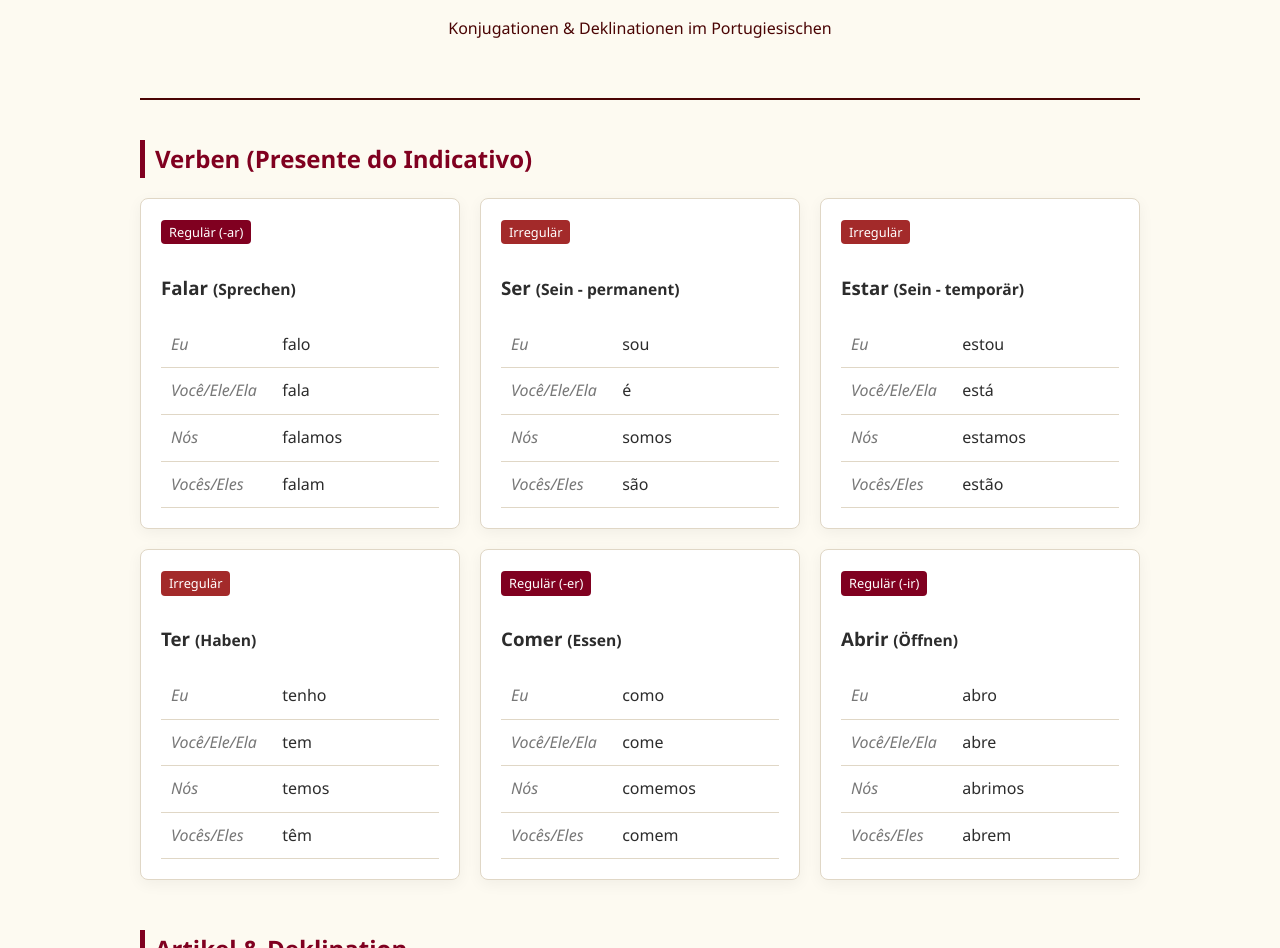
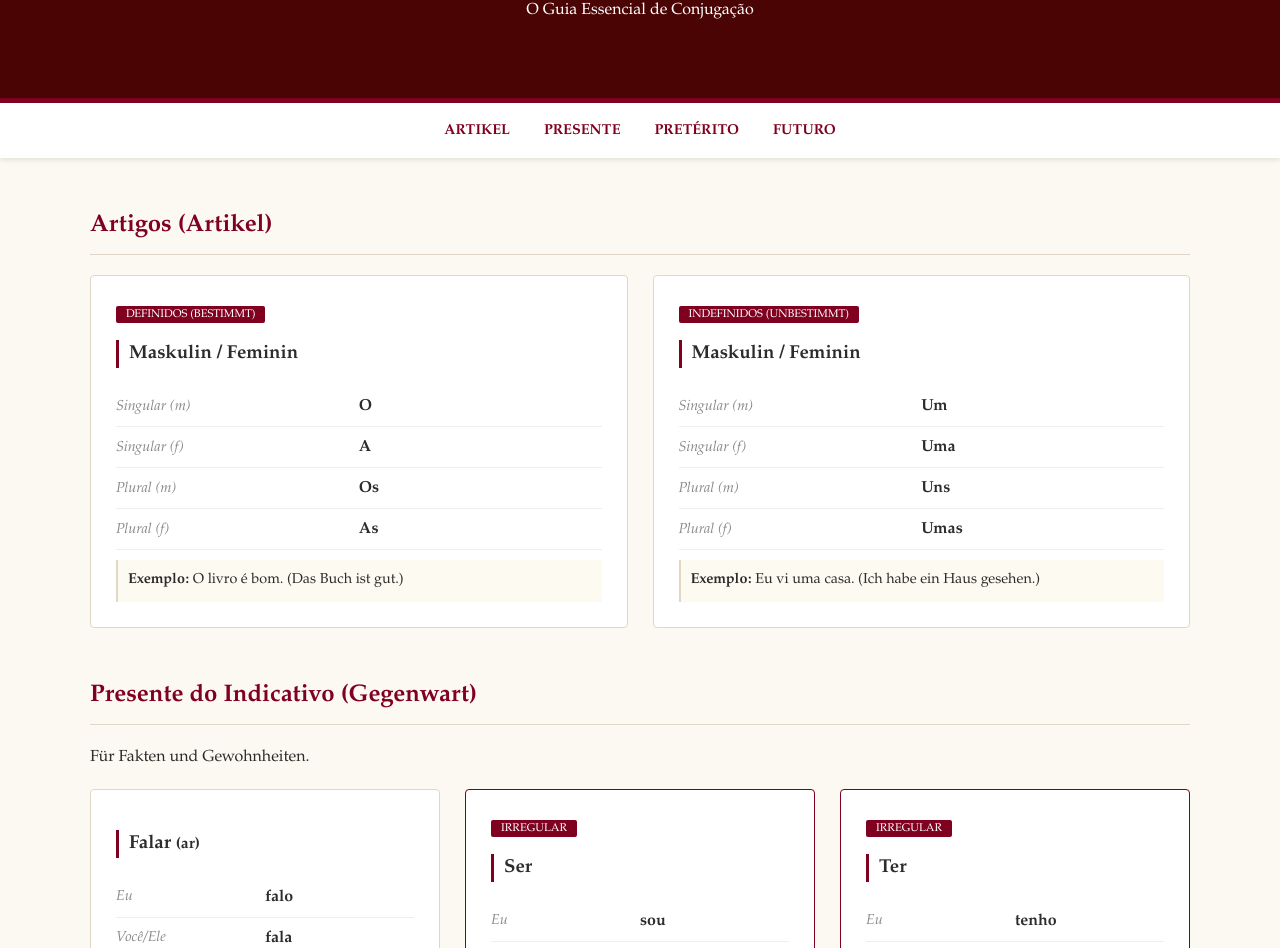
Before and after one commit to nicopfeiffer1995-sketch/Portugiesisch-f-r-Anf-nger, a plain HTML site: page chart.html in a window 1280 px wide. Shown: the part 138-1086 px from the top of the page. Drawn offline with Linux system fonts and the light colour scheme.

Commit message:
chart.html

```diff
--- a/chart.html
+++ b/chart.html
@@ -3,190 +3,274 @@
 <head>
     <meta charset="UTF-8">
     <meta name="viewport" content="width=device-width, initial-scale=1.0">
-    <title>Gramática Portuguesa</title>
+    <title>Gramática Brasileira | Guia Estético</title>
     <style>
         :root {
-            --bg-color: #fdfaf1; /* Creme/Beige */
-            --header-bg: #4a0404; /* Weinrot */
-            --accent-color: #800020; /* Burgund/Purpur */
+            --bg-color: #fcf9f2; /* Helles Creme */
+            --header-bg: #4a0404; /* Tiefes Weinrot */
+            --accent-main: #800020; /* Burgund */
+            --accent-soft: #e0d7c6; /* Beige-Grau für Linien */
             --text-color: #2c2c2c;
             --card-bg: #ffffff;
-            --border-color: #e0d7c6;
         }
 
         body {
-            font-family: 'Segoe UI', Tahoma, Geneva, Verdana, sans-serif;
+            font-family: 'Garamond', 'Georgia', serif;
             background-color: var(--bg-color);
             color: var(--text-color);
             margin: 0;
-            padding: 20px;
-            line-height: 1.6;
+            padding: 0;
+            line-height: 1.5;
         }
 
         header {
+            background-color: var(--header-bg);
+            color: white;
+            padding: 60px 20px;
             text-align: center;
-            padding: 40px 0;
-            color: var(--header-bg);
-            border-bottom: 2px solid var(--header-bg);
-            margin-bottom: 40px;
+            border-bottom: 5px solid var(--accent-main);
         }
 
-        h1 { font-weight: 300; letter-spacing: 2px; text-transform: uppercase; }
-        h2 { color: var(--accent-color); border-left: 5px solid var(--accent-color); padding-left: 10px; }
+        header h1 {
+            margin: 0;
+            font-size: 2.5em;
+            letter-spacing: 3px;
+            text-transform: uppercase;
+        }
 
-        .container { max-width: 1000px; margin: 0 auto; }
+        nav {
+            background: white;
+            padding: 15px;
+            text-align: center;
+            position: sticky;
+            top: 0;
+            box-shadow: 0 2px 5px rgba(0,0,0,0.1);
+            z-index: 1000;
+        }
 
-        .section { margin-bottom: 50px; }
+        nav a {
+            margin: 0 15px;
+            text-decoration: none;
+            color: var(--accent-main);
+            font-weight: bold;
+            text-transform: uppercase;
+            font-size: 0.9em;
+        }
+
+        .container { max-width: 1100px; margin: 40px auto; padding: 0 20px; }
+
+        h2 {
+            color: var(--accent-main);
+            border-bottom: 1px solid var(--accent-soft);
+            padding-bottom: 10px;
+            margin-top: 50px;
+        }
 
         .grid {
             display: grid;
-            grid-template-columns: repeat(auto-fit, minmax(300px, 1fr));
-            gap: 20px;
+            grid-template-columns: repeat(auto-fit, minmax(280px, 1fr));
+            gap: 25px;
+            margin-top: 20px;
         }
 
         .card {
             background: var(--card-bg);
-            padding: 20px;
-            border-radius: 8px;
-            box-shadow: 0 4px 15px rgba(0,0,0,0.05);
-            border: 1px solid var(--border-color);
+            padding: 25px;
+            border-radius: 4px;
+            border: 1px solid var(--accent-soft);
+            transition: transform 0.2s;
         }
+
+        .card:hover { transform: translateY(-5px); }
+
+        .tag {
+            background: var(--accent-main);
+            color: white;
+            padding: 3px 10px;
+            font-size: 0.7em;
+            text-transform: uppercase;
+            border-radius: 2px;
+        }
+
+        h3 { margin-top: 15px; border-left: 3px solid var(--accent-main); padding-left: 10px; }
 
         table {
             width: 100%;
             border-collapse: collapse;
-            margin-top: 10px;
+            margin-top: 15px;
         }
 
-        th, td {
-            text-align: left;
+        td { padding: 8px 0; border-bottom: 0.5px solid #eee; }
+        .pronoun { color: #888; font-style: italic; font-size: 0.9em; width: 50%; }
+        .verb-form { font-weight: bold; color: var(--text-color); }
+
+        .example {
+            font-size: 0.9em;
+            background: #fdfaf1;
             padding: 10px;
-            border-bottom: 1px solid var(--border-color);
+            border-left: 2px solid var(--accent-soft);
+            margin-top: 10px;
+            display: block;
         }
 
-        th { color: var(--accent-color); font-weight: 600; }
-
-        .pronoun { font-style: italic; color: #777; width: 40%; }
-
-        .tag {
-            display: inline-block;
-            background: var(--accent-color);
-            color: white;
-            padding: 2px 8px;
-            border-radius: 4px;
-            font-size: 0.8em;
-            margin-bottom: 10px;
-        }
-
-        footer { text-align: center; margin-top: 50px; font-size: 0.9em; color: #888; }
+        footer { text-align: center; padding: 40px; color: #888; border-top: 1px solid var(--accent-soft); }
     </style>
 </head>
 <body>
 
+<header>
+    <h1>Gramática Brasileira</h1>
+    <p>O Guia Essencial de Conjugação</p>
+</header>
+
+<nav>
+    <a href="#artigos">Artikel</a>
+    <a href="#presente">Presente</a>
+    <a href="#passado">Pretérito</a>
+    <a href="#futuro">Futuro</a>
+</nav>
+
 <div class="container">
-    <header>
-        <h1>Gramática Brasileira</h1>
-        <p>Konjugationen & Deklinationen im Portugiesischen</p>
-    </header>
 
-    <section class="section">
-        <h2>Verben (Presente do Indicativo)</h2>
+    <section id="artigos">
+        <h2>Artigos (Artikel)</h2>
         <div class="grid">
+            <div class="card">
+                <span class="tag">Definidos (Bestimmt)</span>
+                <h3>Maskulin / Feminin</h3>
+                <table>
+                    <tr><td class="pronoun">Singular (m)</td><td class="verb-form">O</td></tr>
+                    <tr><td class="pronoun">Singular (f)</td><td class="verb-form">A</td></tr>
+                    <tr><td class="pronoun">Plural (m)</td><td class="verb-form">Os</td></tr>
+                    <tr><td class="pronoun">Plural (f)</td><td class="verb-form">As</td></tr>
+                </table>
+                <span class="example"><strong>Exemplo:</strong> O livro é bom. (Das Buch ist gut.)</span>
+            </div>
+            <div class="card">
+                <span class="tag">Indefinidos (Unbestimmt)</span>
+                <h3>Maskulin / Feminin</h3>
+                <table>
+                    <tr><td class="pronoun">Singular (m)</td><td class="verb-form">Um</td></tr>
+                    <tr><td class="pronoun">Singular (f)</td><td class="verb-form">Uma</td></tr>
+                    <tr><td class="pronoun">Plural (m)</td><td class="verb-form">Uns</td></tr>
+                    <tr><td class="pronoun">Plural (f)</td><td class="verb-form">Umas</td></tr>
+                </table>
+                <span class="example"><strong>Exemplo:</strong> Eu vi uma casa. (Ich habe ein Haus gesehen.)</span>
+            </div>
+        </div>
+    </section>
 
+    <section id="presente">
+        <h2>Presente do Indicativo (Gegenwart)</h2>
+        <p>Für Fakten und Gewohnheiten.</p>
+        <div class="grid">
             <div class="card">
-                <span class="tag">Regulär (-ar)</span>
-                <h3>Falar <small>(Sprechen)</small></h3>
+                <h3>Falar <small>(ar)</small></h3>
                 <table>
-                    <tr><td class="pronoun">Eu</td><td>falo</td></tr>
-                    <tr><td class="pronoun">Você/Ele/Ela</td><td>fala</td></tr>
-                    <tr><td class="pronoun">Nós</td><td>falamos</td></tr>
-                    <tr><td class="pronoun">Vocês/Eles</td><td>falam</td></tr>
+                    <tr><td class="pronoun">Eu</td><td class="verb-form">falo</td></tr>
+                    <tr><td class="pronoun">Você/Ele</td><td class="verb-form">fala</td></tr>
+                    <tr><td class="pronoun">Nós</td><td class="verb-form">falamos</td></tr>
+                    <tr><td class="pronoun">Vocês/Eles</td><td class="verb-form">falam</td></tr>
                 </table>
             </div>
-
-            <div class="card">
-                <span class="tag" style="background: #a32a2a;">Irregulär</span>
-                <h3>Ser <small>(Sein - permanent)</small></h3>
+            <div class="card" style="border-color: var(--accent-main);">
+                <span class="tag">Irregular</span>
+                <h3>Ser</h3>
                 <table>
-                    <tr><td class="pronoun">Eu</td><td>sou</td></tr>
-                    <tr><td class="pronoun">Você/Ele/Ela</td><td>é</td></tr>
-                    <tr><td class="pronoun">Nós</td><td>somos</td></tr>
-                    <tr><td class="pronoun">Vocês/Eles</td><td>são</td></tr>
+                    <tr><td class="pronoun">Eu</td><td class="verb-form">sou</td></tr>
+                    <tr><td class="pronoun">Você/Ele</td><td class="verb-form">é</td></tr>
+                    <tr><td class="pronoun">Nós</td><td class="verb-form">somos</td></tr>
+                    <tr><td class="pronoun">Vocês/Eles</td><td class="verb-form">são</td></tr>
                 </table>
             </div>
-
-            <div class="card">
-                <span class="tag" style="background: #a32a2a;">Irregulär</span>
-                <h3>Estar <small>(Sein - temporär)</small></h3>
+            <div class="card" style="border-color: var(--accent-main);">
+                <span class="tag">Irregular</span>
+                <h3>Ter</h3>
                 <table>
-                    <tr><td class="pronoun">Eu</td><td>estou</td></tr>
-                    <tr><td class="pronoun">Você/Ele/Ela</td><td>está</td></tr>
-                    <tr><td class="pronoun">Nós</td><td>estamos</td></tr>
-                    <tr><td class="pronoun">Vocês/Eles</td><td>estão</td></tr>
-                </table>
-            </div>
-
-            <div class="card">
-                <span class="tag" style="background: #a32a2a;">Irregulär</span>
-                <h3>Ter <small>(Haben)</small></h3>
-                <table>
-                    <tr><td class="pronoun">Eu</td><td>tenho</td></tr>
-                    <tr><td class="pronoun">Você/Ele/Ela</td><td>tem</td></tr>
-                    <tr><td class="pronoun">Nós</td><td>temos</td></tr>
-                    <tr><td class="pronoun">Vocês/Eles</td><td>têm</td></tr>
-                </table>
-            </div>
-
-            <div class="card">
-                <span class="tag">Regulär (-er)</span>
-                <h3>Comer <small>(Essen)</small></h3>
-                <table>
-                    <tr><td class="pronoun">Eu</td><td>como</td></tr>
-                    <tr><td class="pronoun">Você/Ele/Ela</td><td>come</td></tr>
-                    <tr><td class="pronoun">Nós</td><td>comemos</td></tr>
-                    <tr><td class="pronoun">Vocês/Eles</td><td>comem</td></tr>
-                </table>
-            </div>
-
-            <div class="card">
-                <span class="tag">Regulär (-ir)</span>
-                <h3>Abrir <small>(Öffnen)</small></h3>
-                <table>
-                    <tr><td class="pronoun">Eu</td><td>abro</td></tr>
-                    <tr><td class="pronoun">Você/Ele/Ela</td><td>abre</td></tr>
-                    <tr><td class="pronoun">Nós</td><td>abrimos</td></tr>
-                    <tr><td class="pronoun">Vocês/Eles</td><td>abrem</td></tr>
+                    <tr><td class="pronoun">Eu</td><td class="verb-form">tenho</td></tr>
+                    <tr><td class="pronoun">Você/Ele</td><td class="verb-form">tem</td></tr>
+                    <tr><td class="pronoun">Nós</td><td class="verb-form">temos</td></tr>
+                    <tr><td class="pronoun">Vocês/Eles</td><td class="verb-form">têm</td></tr>
                 </table>
             </div>
         </div>
     </section>
 
-    <section class="section">
-        <h2>Artikel & Deklination</h2>
+    <section id="passado">
+        <h2>Pretérito Perfeito (Abgeschlossene Vergangenheit)</h2>
+        <p>Für Handlungen, die bereits beendet sind.</p>
         <div class="grid">
             <div class="card">
-                <h3>Bestimmte Artikel</h3>
+                <h3>Falar</h3>
                 <table>
-                    <tr><th>Genus</th><th>Singular</th><th>Plural</th></tr>
-                    <tr><td>Maskulin</td><td>o</td><td>os</td></tr>
-                    <tr><td>Feminin</td><td>a</td><td>as</td></tr>
+                    <tr><td class="pronoun">Eu</td><td class="verb-form">falei</td></tr>
+                    <tr><td class="pronoun">Você/Ele</td><td class="verb-form">falou</td></tr>
+                    <tr><td class="pronoun">Nós</td><td class="verb-form">falamos</td></tr>
+                    <tr><td class="pronoun">Vocês/Eles</td><td class="verb-form">falaram</td></tr>
                 </table>
             </div>
-            <div class="card">
-                <h3>Unbestimmte Artikel</h3>
+            <div class="card" style="border-color: var(--accent-main);">
+                <span class="tag">Irregular</span>
+                <h3>Ser / Ir</h3>
                 <table>
-                    <tr><th>Genus</th><th>Singular</th><th>Plural</th></tr>
-                    <tr><td>Maskulin</td><td>um</td><td>uns</td></tr>
-                    <tr><td>Feminin</td><td>uma</td><td>umas</td></tr>
+                    <tr><td class="pronoun">Eu</td><td class="verb-form">fui</td></tr>
+                    <tr><td class="pronoun">Você/Ele</td><td class="verb-form">foi</td></tr>
+                    <tr><td class="pronoun">Nós</td><td class="verb-form">fomos</td></tr>
+                    <tr><td class="pronoun">Vocês/Eles</td><td class="verb-form">foram</td></tr>
+                </table>
+            </div>
+            <div class="card" style="border-color: var(--accent-main);">
+                <span class="tag">Irregular</span>
+                <h3>Ter</h3>
+                <table>
+                    <tr><td class="pronoun">Eu</td><td class="verb-form">tive</td></tr>
+                    <tr><td class="pronoun">Você/Ele</td><td class="verb-form">teve</td></tr>
+                    <tr><td class="pronoun">Nós</td><td class="verb-form">tivemos</td></tr>
+                    <tr><td class="pronoun">Vocês/Eles</td><td class="verb-form">tiveram</td></tr>
                 </table>
             </div>
         </div>
     </section>
 
-    <footer>
-        <p>&copy; 2024 Português Guia Estético</p>
-    </footer>
+    <section id="futuro">
+        <h2>Futuro do Presente (Zukunft)</h2>
+        <p>Für Pläne und Vorhersagen.</p>
+        <div class="grid">
+            <div class="card">
+                <h3>Falar</h3>
+                <table>
+                    <tr><td class="pronoun">Eu</td><td class="verb-form">falarei</td></tr>
+                    <tr><td class="pronoun">Você/Ele</td><td class="verb-form">falará</td></tr>
+                    <tr><td class="pronoun">Nós</td><td class="verb-form">falaremos</td></tr>
+                    <tr><td class="pronoun">Vocês/Eles</td><td class="verb-form">falarão</td></tr>
+                </table>
+            </div>
+            <div class="card">
+                <h3>Ser</h3>
+                <table>
+                    <tr><td class="pronoun">Eu</td><td class="verb-form">serei</td></tr>
+                    <tr><td class="pronoun">Você/Ele</td><td class="verb-form">será</td></tr>
+                    <tr><td class="pronoun">Nós</td><td class="verb-form">seremos</td></tr>
+                    <tr><td class="pronoun">Vocês/Eles</td><td class="verb-form">serão</td></tr>
+                </table>
+            </div>
+            <div class="card">
+                <h3>Ter</h3>
+                <table>
+                    <tr><td class="pronoun">Eu</td><td class="verb-form">terei</td></tr>
+                    <tr><td class="pronoun">Você/Ele</td><td class="verb-form">terá</td></tr>
+                    <tr><td class="pronoun">Nós</td><td class="verb-form">teremos</td></tr>
+                    <tr><td class="pronoun">Vocês/Eles</td><td class="verb-form">terão</td></tr>
+                </table>
+            </div>
+        </div>
+    </section>
+
 </div>
+
+<footer>
+    <p>Aprender Português é uma arte. &copy; 2024</p>
+</footer>
 
 </body>
 </html>
```
